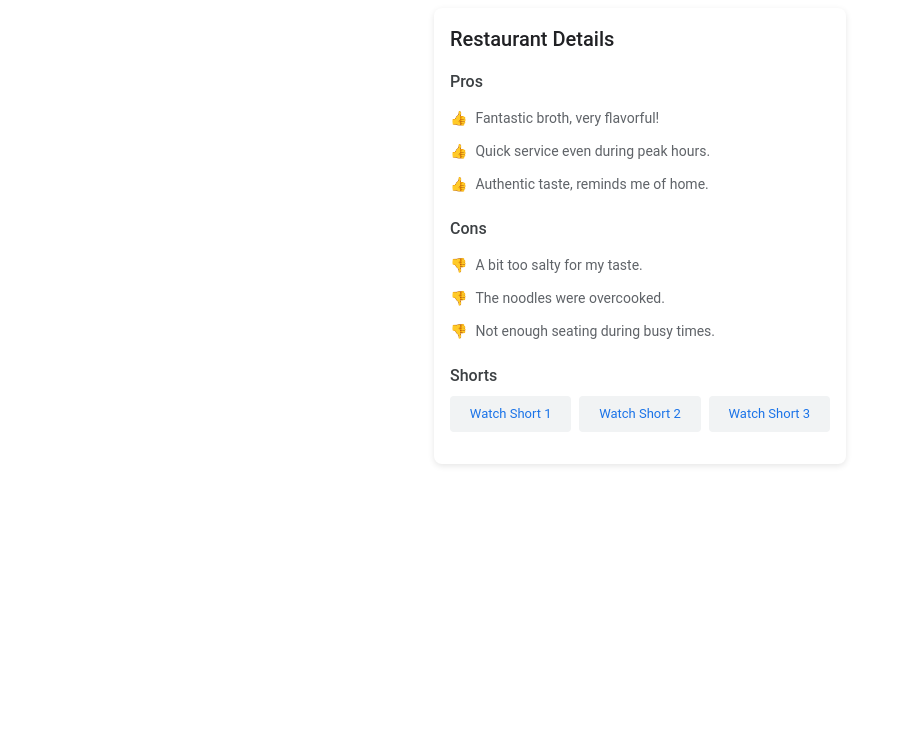
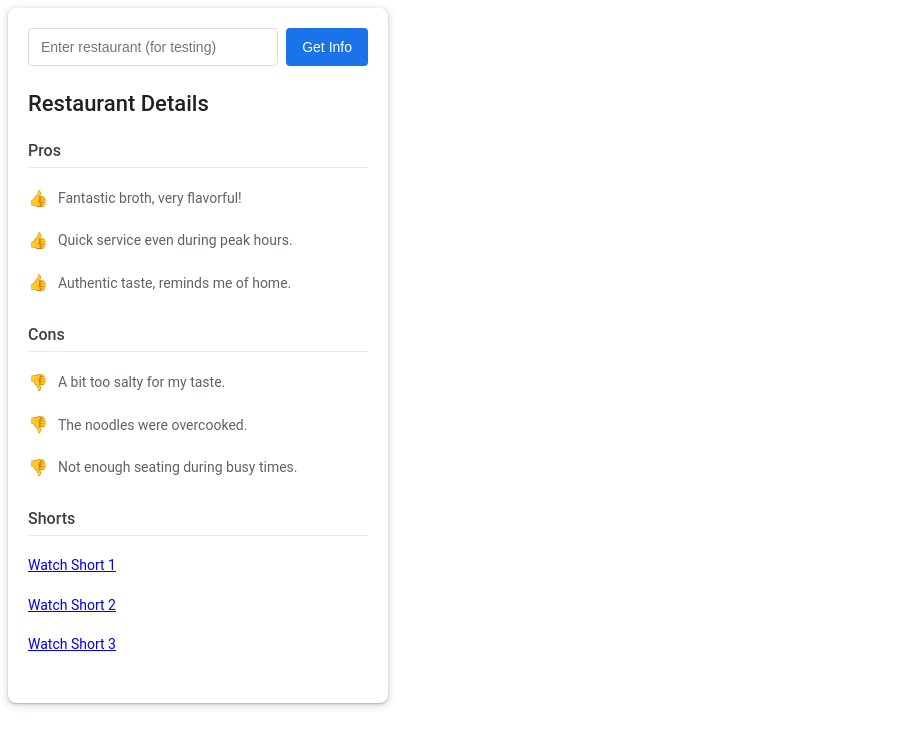
Before and after one commit to Dothat65/trending-extension, a React (Vite) app in the folder trending-app/: page / in a window 1280 px wide. Shown: the top 746 px of the page, without its empty margins (0-902 px from the left). Built offline with nearby package versions, Linux system fonts and the light colour scheme.

Commit message:
added locationinput for testing

```diff
--- a/trending-app/src/App.jsx
+++ b/trending-app/src/App.jsx
@@ -1,32 +1,95 @@
 import React, { useState, useEffect } from 'react';
 import { mockRestaurantData } from './mockData';
+import LocationInput from './LocationInput.jsx';
 import styles from './App.module.css';
 
 function App() {
   const [restaurantData, setRestaurantData] = useState(null);
-  const [isLoading, setIsLoading] = useState(true);
+  const [isLoading, setIsLoading] = useState(false);
+  const [error, setError] = useState(null);
+  const [currentLocation, setCurrentLocation] = useState("");
 
   useEffect(() => {
+    setIsLoading(true);
     setTimeout(() => {
       setRestaurantData(mockRestaurantData);
+      setCurrentLocation(mockRestaurantData.restaurantName || "Featured Restaurant");
+      setIsLoading(false);
+    }, 500);
+  }, []);
+
+  const handleLocationSubmit = (locationQuery) => {
+    if (!locationQuery.trim()) {
+      setError("Please enter a location.");
+      setRestaurantData(null);
+      setCurrentLocation("");
+      return;
+    }
+    console.log("Fetching data for:", locationQuery);
+    setIsLoading(true);
+    setError(null);
+    setRestaurantData(null);
+    setCurrentLocation(locationQuery);
+
+    setTimeout(() => {
+      if (locationQuery.toLowerCase().includes("error")) {
+        setError("Mock Error: Could not find info for " + locationQuery);
+        setRestaurantData(null);
+      } else if (locationQuery.toLowerCase().includes("empty")) {
+        setRestaurantData({
+          restaurantName: locationQuery,
+          pros: [],
+          cons: [],
+          shorts: []
+        });
+      } else {
+        setRestaurantData({
+          ...mockRestaurantData,
+          restaurantName: locationQuery
+        });
+      }
       setIsLoading(false);
     }, 1000);
-  }, []);
+  };
 
   if (isLoading) {
-    return <div className={styles.loading}>Loading data...</div>;
+    return (
+      <div className={styles.appContainer}>
+        <LocationInput onSubmit={handleLocationSubmit} disabled={true} />
+        <div className={styles.loading}>Searching for {currentLocation}...</div>
+      </div>
+    );
+  }
+
+  if (error) {
+    return (
+      <div className={styles.appContainer}>
+        <LocationInput onSubmit={handleLocationSubmit} disabled={false} />
+        <div className={styles.error}>Error: {error}</div>
+      </div>
+    );
   }
 
   if (!restaurantData) {
-    return <div className={styles.error}>No data available.</div>;
+    return (
+      <div className={styles.appContainer}>
+        <LocationInput onSubmit={handleLocationSubmit} disabled={false} />
+        <div className={styles.noItemsMessage}>Enter a location to see insights.</div>
+      </div>
+    );
   }
 
   return (
     <div className={styles.appContainer}>
+      <LocationInput onSubmit={handleLocationSubmit} disabled={isLoading} />
+
+      {restaurantData && (
+        <>
           <h1 className={styles.panelTitle}>
             {restaurantData.restaurantName || "Restaurant Details"}
           </h1>
 
+          {/* Pros Section */}
           <div className={styles.section}>
             <h2 className={styles.sectionTitle}>Pros</h2>
             {restaurantData.pros && restaurantData.pros.length > 0 ? (
@@ -38,10 +101,11 @@ function App() {
                 ))}
               </ul>
             ) : (
-          <p className={styles.noItemsMessage}>No pros listed for this restaurant.</p>
+              <p className={styles.noItemsMessage}>No pros listed.</p>
             )}
           </div>
 
+          {/* Cons Section */}
           <div className={styles.section}>
             <h2 className={styles.sectionTitle}>Cons</h2>
             {restaurantData.cons && restaurantData.cons.length > 0 ? (
@@ -53,17 +117,20 @@ function App() {
                 ))}
               </ul>
             ) : (
-          <p className={styles.noItemsMessage}>No cons listed for this restaurant.</p>
+              <p className={styles.noItemsMessage}>No cons listed.</p>
             )}
           </div>
 
+          {/* Shorts Section - Simplified Links */}
           <div className={styles.section}>
             <h2 className={styles.sectionTitle}>Shorts</h2>
             {restaurantData.shorts && restaurantData.shorts.length > 0 ? (
-          <div className={styles.shortsGrid}>
-            {restaurantData.shorts.map((shortUrl, index) => (
+              <ul className={styles.list}> {/* Changed shortsGrid to list for simple links */}
+                {restaurantData.shorts.map((shortUrl, index) => {
+
+                  return (
+                    <li key={`short-${index}`} className={styles.listItem}> {/* Using listItem style */}
                       <a
-                key={`short-${index}`}
                         href={shortUrl}
                         target="_blank"
                         rel="noopener noreferrer"
@@ -71,12 +138,16 @@ function App() {
                       >
                         Watch Short {index + 1}
                       </a>
-            ))}
-          </div>
+                    </li>
+                  );
+                })}
+              </ul>
             ) : (
-          <p className={styles.noItemsMessage}>No shorts available for this restaurant.</p>
+              <p className={styles.noItemsMessage}>No shorts available.</p>
             )}
           </div>
+        </>
+      )}
     </div>
   );
 }
--- a/trending-app/src/App.module.css
+++ b/trending-app/src/App.module.css
@@ -1,28 +1,32 @@
+/* trending-app/src/App.module.css */
+
 .appContainer {
     font-family: 'Roboto', Arial, sans-serif;
     font-size: 14px;
-    color: #333;
+    line-height: 1.5;
+    color: #3c4043;
     background-color: #fff;
+    width: 380px;
+    min-height: 200px;
+    padding: 20px;
     border-radius: 8px;
-    box-shadow: 0 2px 6px rgba(0, 0, 0, 0.1);
-    max-width: 380px;
-    margin: 0 auto;
-    line-height: 1.5;
-    padding: 16px; /* Keep your existing padding */
-  width: 450px;
+    box-shadow: 0 1px 2px 0 rgba(60, 64, 67, 0.3), 0 2px 6px 2px rgba(60, 64, 67, 0.15);
+    box-sizing: border-box;
   }
 
+
   .panelTitle {
-    font-size: 20px;
+    font-size: 22px;
     font-weight: 500;
     color: #202124;
     margin-top: 0;
-    margin-bottom: 12px;
+    margin-bottom: 16px;
+    line-height: 1.3;
   }
 
   .section {
-    margin-top: 16px;
-    margin-bottom: 16px;
+    margin-top: 20px;
+    margin-bottom: 20px;
   }
 
   .sectionTitle {
@@ -30,7 +34,9 @@
     font-weight: 500;
     color: #3c4043;
     margin-top: 0;
-    margin-bottom: 8px;
+    margin-bottom: 12px;
+    padding-bottom: 4px;
+    border-bottom: 1px solid #e8eaed;
   }
 
   .list {
@@ -40,50 +46,72 @@
   }
 
   .listItem {
-    padding: 6px 0;
+    padding: 8px 0;
+    font-size: 14px;
     color: #5f6368;
+    display: flex;
+    align-items: center;
+    line-height: 1.4;
   }
 
-.listItem:last-child {
-    border-bottom: none;
+  .listItem + .listItem {
+    margin-top: 4px;
   }
 
   .proItem::before {
     content: '👍';
-    margin-right: 8px;
-    color: green;
+    margin-right: 10px;
+    font-size: 16px;
   }
 
   .conItem::before {
     content: '👎';
-    margin-right: 8px;
-    color: red;
+    margin-right: 10px;
+    font-size: 16px;
   }
+
+/* trending-app/src/App.module.css */
+/* ... (your existing styles for .appContainer, .section, .sectionTitle, etc.) ... */
 
 .shortsGrid {
     display: grid;
-    grid-template-columns: repeat(auto-fill, minmax(100px, 1fr));
-    gap: 8px;
+    /* Adjust columns for how many thumbnails you want per row */
+    grid-template-columns: repeat(auto-fill, minmax(120px, 1fr)); /* Example: responsive grid */
+    gap: 12px;
   }
 
-.shortLink {
-    display: block;
-    padding: 8px;
-    background-color: #f1f3f4;
-    border-radius: 4px;
-    text-decoration: none;
-    color: #1a73e8;
-    font-size: 13px;
-    text-align: center;
+  .shortLinkContainer { /* Style for the <a> tag wrapping the image */
+    display: block; /* Makes the whole area clickable and respects dimensions */
+    border-radius: 6px;
+    overflow: hidden; /* Ensures image corners are rounded if image is larger */
+    position: relative; /* For potential play icon overlay later */
+    box-shadow: 0 1px 2px rgba(0,0,0,0.07);
+    transition: transform 0.2s ease-out, box-shadow 0.2s ease-out;
   }
 
-.shortLink:hover {
-    background-color: #e8eaed;
-    text-decoration: underline;
+  .shortLinkContainer:hover {
+    transform: translateY(-2px);
+    box-shadow: 0 4px 8px rgba(0,0,0,0.1);
+  }
+
+  .shortThumbnail {
+    display: block; /* Removes extra space below image */
+    width: 100%;   /* Makes image fill the container's width */
+    height: auto;  /* Maintains aspect ratio */
+    aspect-ratio: 16 / 9; /* Common video aspect ratio, adjust if shorts are different */
+    object-fit: cover; /* Ensures image covers the area, might crop a bit */
+    border-radius: 6px; /* If not handled by overflow:hidden on parent */
+  }
+
+  .noItemsMessage {
+    color: #5f6368;
+    font-style: italic;
+    padding: 8px 0;
   }
 
   .loading, .error {
     text-align: center;
     padding: 20px;
     color: #5f6368;
+    font-size: 16px;
   }
--- /dev/null
+++ b/trending-app/src/LocationInput.jsx
@@ -0,0 +1,30 @@
+// trending-app/src/LocationInput.js
+import React, { useState } from 'react';
+import styles from './LocationInput.module.css';
+
+function LocationInput({ onSubmit, disabled }) {
+  const [locationQuery, setLocationQuery] = useState('');
+
+  const handleSubmit = (e) => {
+    e.preventDefault();
+    onSubmit(locationQuery);
+  };
+
+  return (
+    <form onSubmit={handleSubmit} className={styles.form}>
+      <input
+        type="text"
+        value={locationQuery}
+        onChange={(e) => setLocationQuery(e.target.value)}
+        placeholder="Enter restaurant (for testing)"
+        className={styles.inputField}
+        disabled={disabled}
+      />
+      <button type="submit" className={styles.submitButton} disabled={disabled}>
+        Get Info
+      </button>
+    </form>
+  );
+}
+
+export default LocationInput;
--- /dev/null
+++ b/trending-app/src/LocationInput.module.css
@@ -0,0 +1,41 @@
+.form {
+  display: flex;
+  margin-bottom: 24px;
+  gap: 8px;
+}
+
+.inputField {
+  flex-grow: 1;
+  padding: 10px 12px;
+  border: 1px solid #dadce0;
+  border-radius: 4px;
+  font-size: 14px;
+  outline: none;
+}
+
+.inputField:focus {
+  border-color: #1a73e8;
+  box-shadow: 0 0 0 1px #1a73e8;
+}
+
+.submitButton {
+  padding: 10px 16px;
+  background-color: #1a73e8;
+  color: white;
+  border: none;
+  border-radius: 4px;
+  cursor: pointer;
+  font-size: 14px;
+  font-weight: 500;
+  transition: background-color 0.2s ease-in-out;
+}
+
+.submitButton:hover {
+  background-color: #287ae6;
+}
+
+.submitButton:disabled {
+  background-color: #f1f3f4;
+  color: #bdc1c6;
+  cursor: not-allowed;
+}
--- a/trending-app/src/mockData.js
+++ b/trending-app/src/mockData.js
@@ -11,8 +11,8 @@ export const mockRestaurantData = {
     ],
 
     shorts: [
-        "https://www.youtube.com/watch?v=videoId1",
-        "https://www.youtube.com/watch?v=videoId2",
-        "https://www.youtube.com/watch?v=$"
+        "https://www.youtube.com/watch?v=ky6cV2YdLaI",
+        "https://www.youtube.com/watch?v=ky6cV2YdLaI",
+        "https://www.youtube.com/watch?v=ky6cV2YdLaI"
       ]
     }
```
Also changed, not shown: 1 other file (tests, documents, lock files or other folders). Lines whose indentation alone changed are shown as unchanged.
